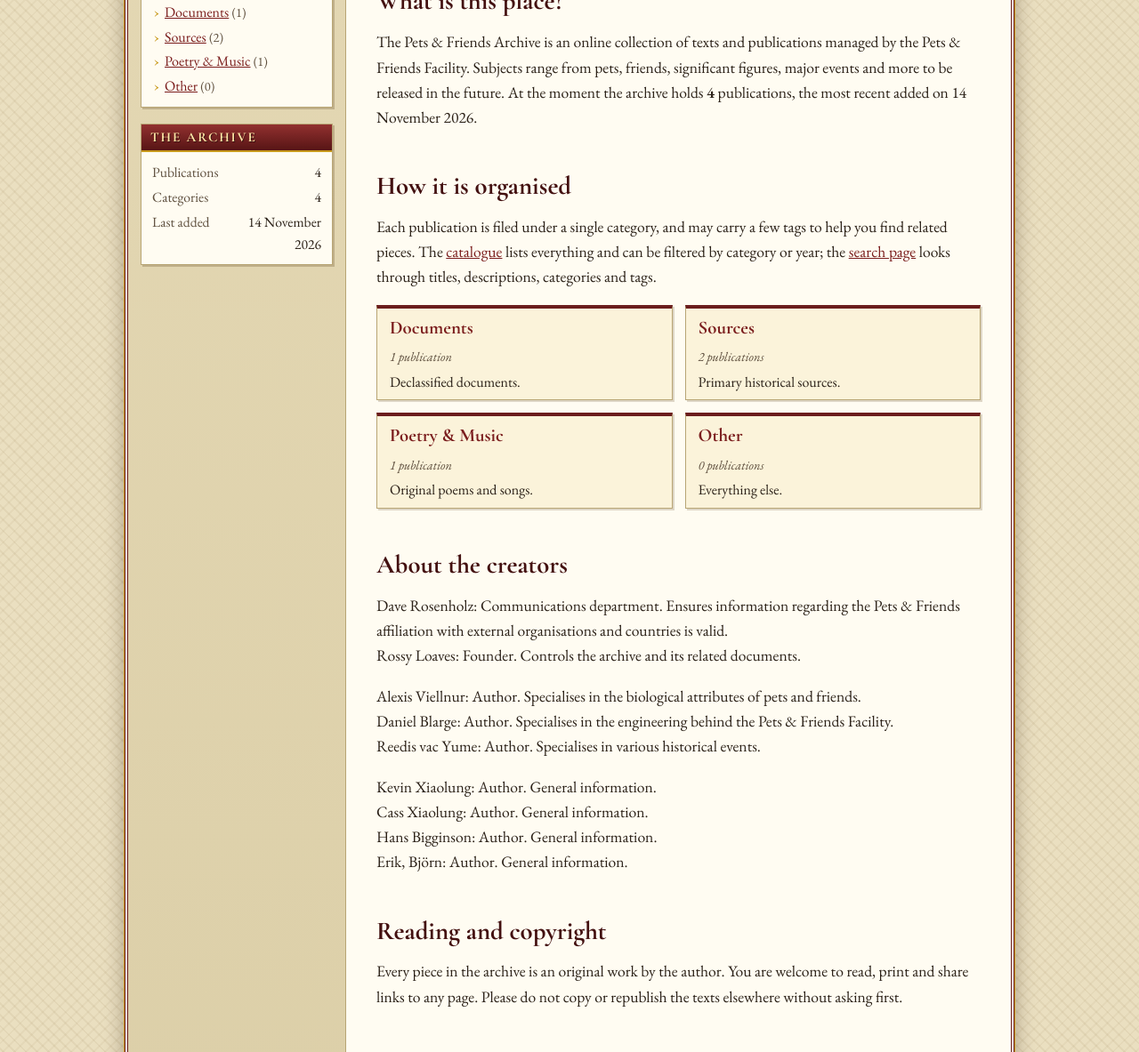
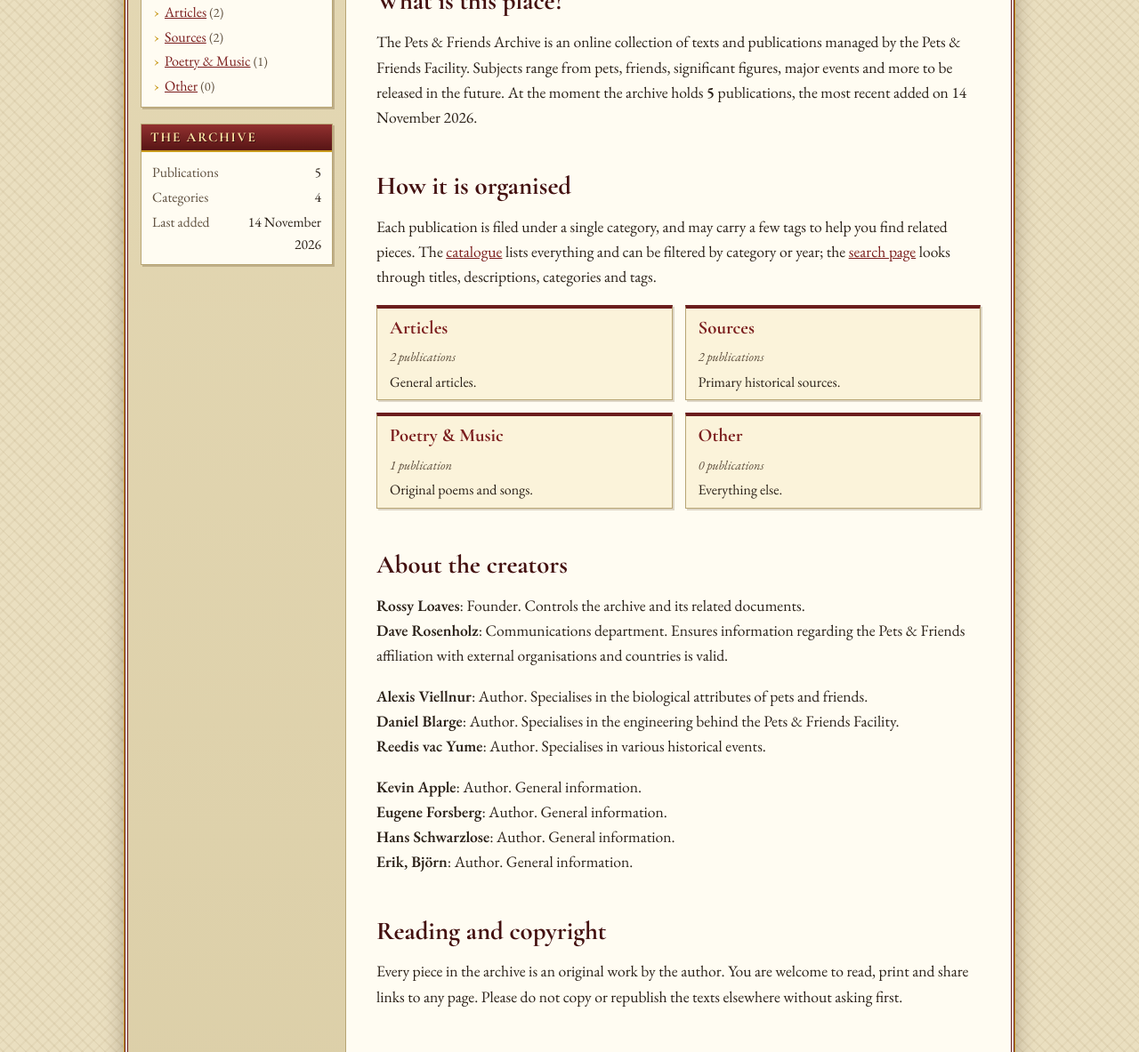
Before and after one commit to rblx-zinklog/petsandfriends-archive, a plain HTML site: page about.html in a window 1280 px wide. Shown: the part 403-1586 px from the top of the page at 89% size. Drawn offline with nearby package versions, Linux system fonts and the light colour scheme.

Commit message:
pensecurity

```diff
--- a/about.html
+++ b/about.html
@@ -33,19 +33,19 @@
 
     <h2>About the creators</h2>
     <p>
-      Dave Rosenholz: Communications department. Ensures information regarding the Pets & Friends affiliation with external organisations and countries is valid.<br>
-      Rossy Loaves: Founder. Controls the archive and its related documents.<br>
+      <b>Rossy Loaves</b>: Founder. Controls the archive and its related documents.<br>
+      <b>Dave Rosenholz</b>: Communications department. Ensures information regarding the Pets & Friends affiliation with external organisations and countries is valid.<br>
     </p>
     <p>
-      Alexis Viellnur: Author. Specialises in the biological attributes of pets and friends.<br>
-      Daniel Blarge: Author. Specialises in the engineering behind the Pets & Friends Facility.<br>
-      Reedis vac Yume: Author. Specialises in various historical events.
+      <b>Alexis Viellnur</b>: Author. Specialises in the biological attributes of pets and friends.<br>
+      <b>Daniel Blarge</b>: Author. Specialises in the engineering behind the Pets & Friends Facility.<br>
+      <b>Reedis vac Yume</b>: Author. Specialises in various historical events.
     </p>
     <p>
-      Kevin Xiaolung: Author. General information.<br>
-      Cass Xiaolung: Author. General information.<br>
-      Hans Bigginson: Author. General information.<br>
-      Erik, Björn: Author. General information.
+      <b>Kevin Apple</b>: Author. General information.<br>
+      <b>Eugene Forsberg</b>: Author. General information.<br>
+      <b>Hans Schwarzlose</b>: Author. General information.<br>
+      <b>Erik, Björn</b>: Author. General information.
     </p>
 
     <h2>Reading and copyright</h2>
--- a/data/documents.json
+++ b/data/documents.json
@@ -1,9 +1,9 @@
 {
   "categories": [
     {
-      "id": "documents",
-      "name": "Documents",
-      "description": "Declassified documents."
+      "id": "articles",
+      "name": "Articles",
+      "description": "General articles."
     },
     {
       "id": "sources",
@@ -25,11 +25,22 @@
     {
       "title": "Rossy Loaves",
       "description": "The individual founder of the Pets & Friends Facility.",
-      "category": "documents",
+      "category": "articles",
       "date": "2026-11-10",
       "file": "documents/rossy-loaves.html",
       "tags": ["figures"]
     },
+    {
+      "title": "Pen Security",
+      "description": "An organisation specialising in security for pets and friends.",
+      "category": "articles",
+      "date": "2026-11-10",
+      "file": "documents/pen-security.html",
+      "tags": ["organisations"]
+    },
+
+
+
     {
       "title": "Book of Garb: Life and Story",
       "description": "A biography on Garb.",
@@ -46,6 +57,9 @@
       "file": "documents/pen-security-recruitment-campaign-video.html",
       "tags": ["videos", "songs"]
     },
+
+
+
     {
       "title": "Ode to Pen",
       "description": "A poem admiring Pen.",
--- /dev/null
+++ b/documents/pen-security.html
@@ -0,0 +1,65 @@
+<!DOCTYPE html>
+<html lang="en">
+<head>
+  <meta charset="utf-8">
+  <meta name="viewport" content="width=device-width, initial-scale=1">
+  <!-- Keep the title here: it is what appears in browser tabs and search engines.
+       The visible heading, date, category and tags come from data/documents.json. -->
+  <title>Rossy Loaves — Pets &amp; Friends Archive</title>
+  <link rel="icon" type="image/png" href="../assets/icon.png?v=2">
+  <link rel="stylesheet" href="../css/style.css">
+</head>
+<body data-page="document">
+  <main id="page-content">
+    <article class="document-body">
+
+        <p>
+            Pen Security is an organisation founded by Pen, specialising in the protection and security of pets and friends. Established with the objective of providing reliable protection, the organisation operates across several areas, including physical security equipment, military operations, and institutional partnerships.
+        </p>
+
+        <figure>
+            <img src="../assets/pen-security/logo.png" alt="Pen Security logo">
+        </figure>
+
+        <h2>Operations and Development</h2>
+
+        <p>
+            Pen Security is responsible for the development and production of specialised physical security equipment, particularly locks, reinforced barriers, and access-control systems. These products are designed to protect pets and friends, as well as secure facilities housing potentially dangerous or unusual organisms.
+        </p>
+
+        <p>
+            Beyond manufacturing, the organisation maintains military capabilities intended to support protective operations, defend important locations, and respond to significant security threats.
+        </p>
+
+        <h2>Institutional Partnerships</h2>
+
+        <p>
+            Pen Security maintains a close partnership with the Pets &amp; Friends Facility, providing security infrastructure and protective services to support its research, containment, and preservation activities.
+        </p>
+
+        <p>
+            The organisation also cooperates with the Republic of Penland, working alongside its institutions to strengthen national security and improve the protection of pets and friends.
+        </p>
+
+        <h2>Leadership and Objectives</h2>
+
+        <p>
+            Under the leadership of its founder, Pen Security continues to expand its operations and develop new protective technologies. Its long-term objective is to establish a comprehensive security network through equipment development, military capabilities, and cooperation with allied institutions.
+        </p>
+
+        <p>
+            Pen Security remains committed to its founding principle: the protection and preservation of pets and friends.
+        </p>
+
+        <hr>
+
+        <p class="dedication">
+            Founded by Pen. Dedicated to the protection of pets and friends.
+        </p>
+
+    </article>
+  </main>
+
+  <script src="../js/site.js"></script>
+</body>
+</html>
```
Also changed, not shown: assets/pen-security/logo.png (added).
